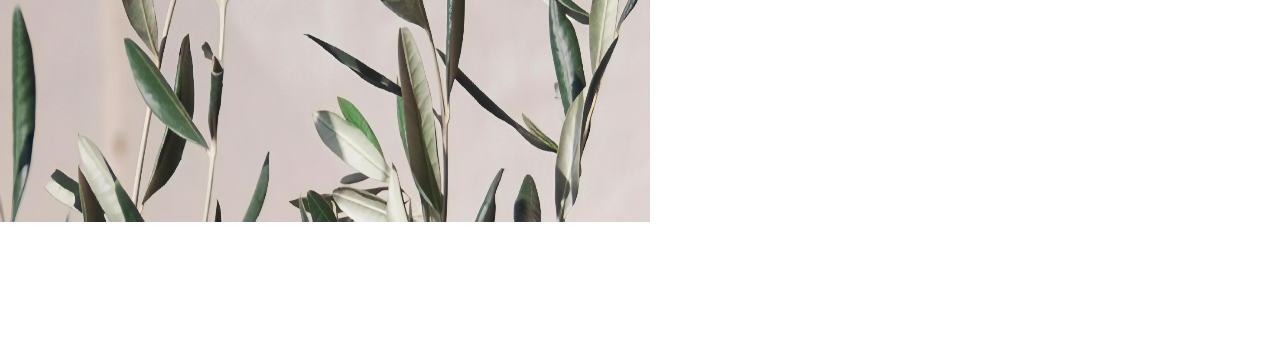
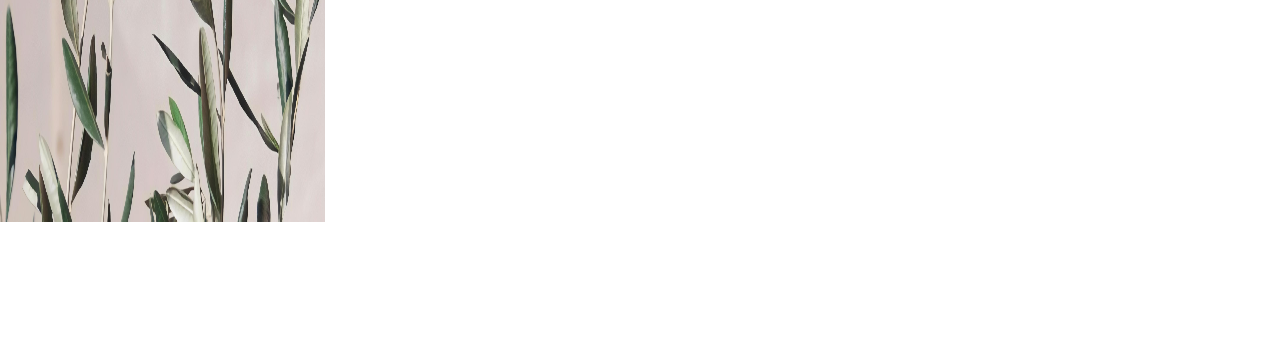
Before and after one commit to GuyWithHand/Tugas-WeCare, a plain HTML site: page Explore.html in a window 1280 px wide. Shown: the part 438-800 px from the top of the page. Drawn offline with Linux system fonts and the light colour scheme.

Commit message:
Update Explore.css

```diff
--- a/CSS/Explore.css
+++ b/CSS/Explore.css
@@ -1,6 +1,6 @@
 body{
 background:url(../gambar/backgroundEXPLORE.jpg);
-background-size: 650px 660px;
+background-size: 325px 660px;
 background-repeat:no-repeat;
 margin:1 auto;
 opacity:0.9;
```
